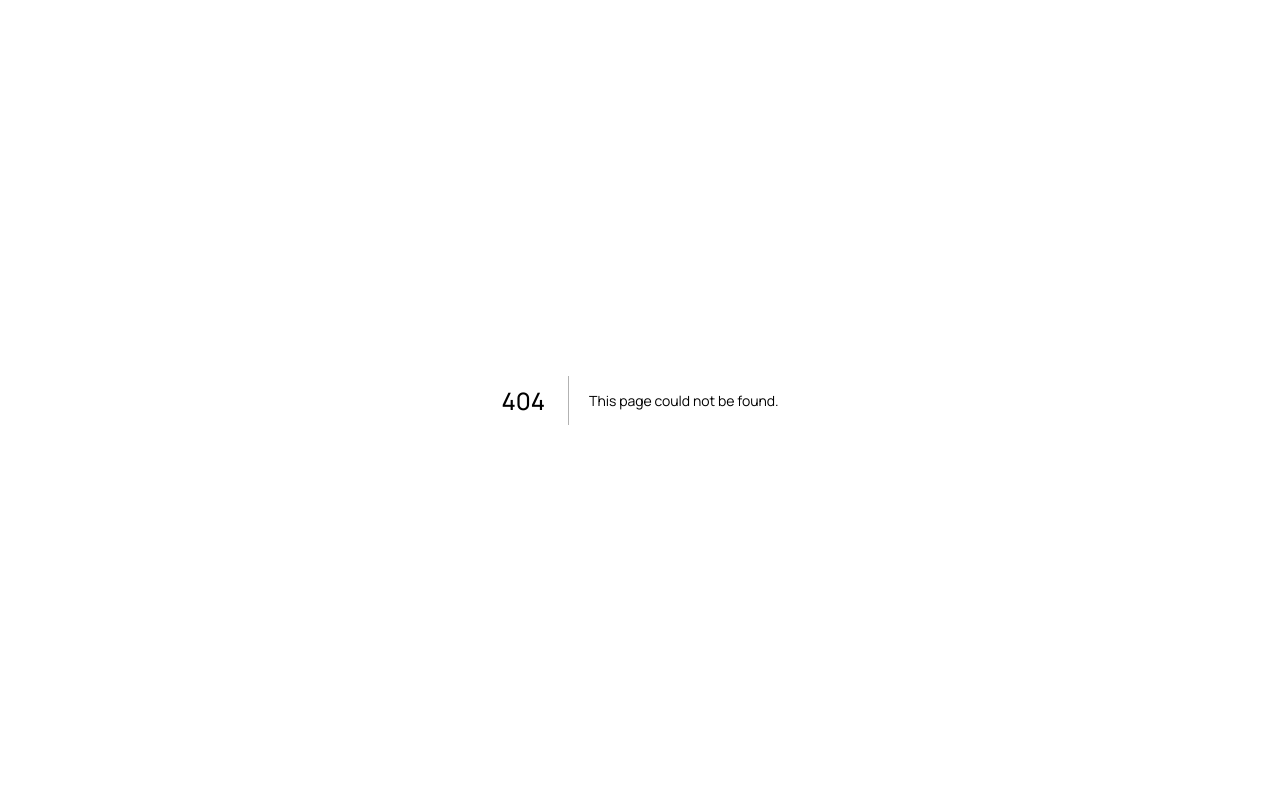
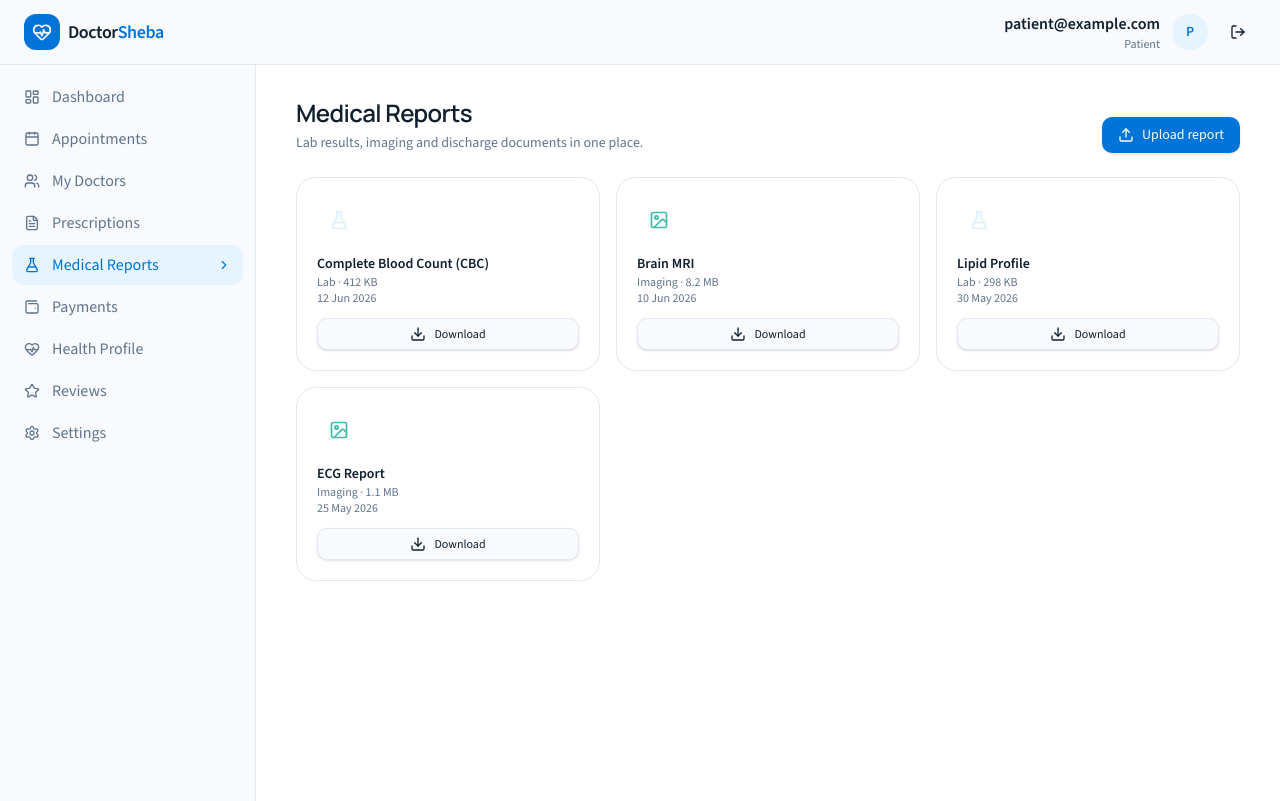
Before and after one commit to asrafulsgit/doctor-sheba-client, a Next.js app: page /patient/reports in a window 1280 px wide. Before the commit this address had no page. Built offline with nearby package versions, Linux system fonts and the light colour scheme.

Commit message:
added patient medical reports

```diff
--- a/src/app/patient/prescriptions/page.tsx
+++ b/src/app/patient/prescriptions/page.tsx
@@ -1,7 +1,7 @@
-import Prescriptions from "@/components/patient/prescriptions/Prescriptions";
+import PatientPrescriptions from "@/components/patient/prescriptions/Prescriptions";
 
 const page = () => {
-  return <Prescriptions />;
+  return <PatientPrescriptions />;
 };
 
 export default page;
--- /dev/null
+++ b/src/app/patient/reports/page.tsx
@@ -0,0 +1,6 @@
+import PatientReports from "@/components/patient/reports/Reports";
+const page = () => {
+  return <PatientReports />;
+};
+
+export default page;
--- a/src/components/patient/prescriptions/Prescriptions.tsx
+++ b/src/components/patient/prescriptions/Prescriptions.tsx
@@ -15,7 +15,7 @@ const fmt = (iso: string) =>
     month: "short",
     year: "numeric",
   });
-const Prescriptions = () => {
+const PatientPrescriptions = () => {
   return (
     <>
       <DashboardHeader
@@ -84,4 +84,4 @@ const Prescriptions = () => {
   );
 };
 
-export default Prescriptions;
+export default PatientPrescriptions;
--- /dev/null
+++ b/src/components/patient/reports/Reports.tsx
@@ -0,0 +1,83 @@
+import DashboardHeader from "@/components/shared/DashboardHeader";
+import { Button } from "@/components/ui/button";
+import { MEDICAL_REPORTS } from "@/constants/patient/data";
+import {
+  Download,
+  FileText,
+  FlaskConical,
+  ImageIcon,
+  Upload,
+} from "lucide-react";
+
+// seo optimization
+// export const Route = createFileRoute("/patient/reports")({
+//   head: () => ({ meta: [{ title: "Medical Reports — DoctorSheba" }] }),
+//   component: PatientReports,
+// });
+
+const fmt = (iso: string) =>
+  new Date(iso).toLocaleDateString("en-GB", {
+    day: "2-digit",
+    month: "short",
+    year: "numeric",
+  });
+
+const ICON = {
+  Lab: FlaskConical,
+  Imaging: ImageIcon,
+  Prescription: FileText,
+  Discharge: FileText,
+} as const;
+const TONE = {
+  Lab: "bg-info-soft text-info",
+  Imaging: "bg-secondary-soft text-secondary",
+  Prescription: "bg-primary-soft text-primary",
+  Discharge: "bg-success-soft text-success",
+} as const;
+
+const PatientReports = () => {
+  return (
+    <>
+      <DashboardHeader
+        title="Medical Reports"
+        description="Lab results, imaging and discharge documents in one place."
+        actions={
+          <Button>
+            <Upload className="h-4 w-4" />
+            Upload report
+          </Button>
+        }
+      />
+      <div className="grid gap-4 sm:grid-cols-2 lg:grid-cols-3">
+        {MEDICAL_REPORTS.map((r) => {
+          const Icon = ICON[r.type];
+          return (
+            <div
+              key={r.id}
+              className="rounded-2xl border border-border bg-card p-5 shadow-soft transition hover:-translate-y-0.5 hover:shadow-elevated"
+            >
+              <div
+                className={`grid h-11 w-11 place-items-center rounded-lg ${TONE[r.type]}`}
+              >
+                <Icon className="h-5 w-5" />
+              </div>
+              <p className="mt-3 text-sm font-semibold text-foreground">
+                {r.reportName}
+              </p>
+              <p className="text-xs text-muted-foreground">
+                {r.type} · {r.size}
+              </p>
+              <p className="text-xs text-muted-foreground">{fmt(r.date)}</p>
+              <Button size="sm" variant="outline" className="mt-3 w-full">
+                <Download className="h-4 w-4" />
+                Download
+              </Button>
+            </div>
+          );
+        })}
+      </div>
+    </>
+  );
+};
+
+export default PatientReports;
```
